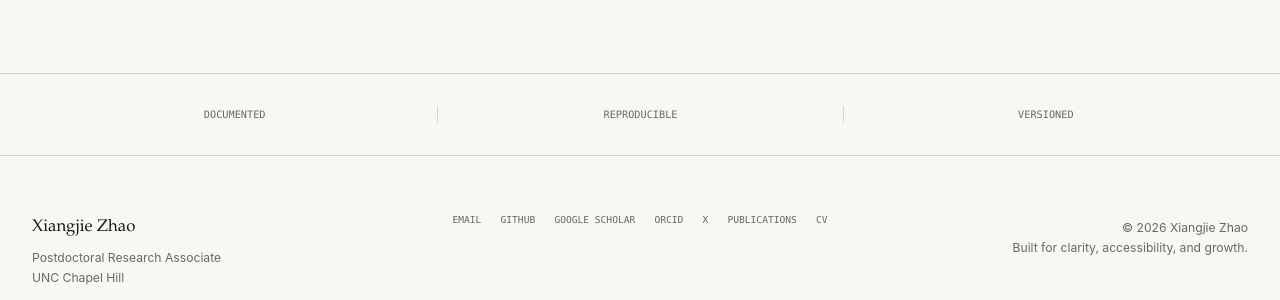
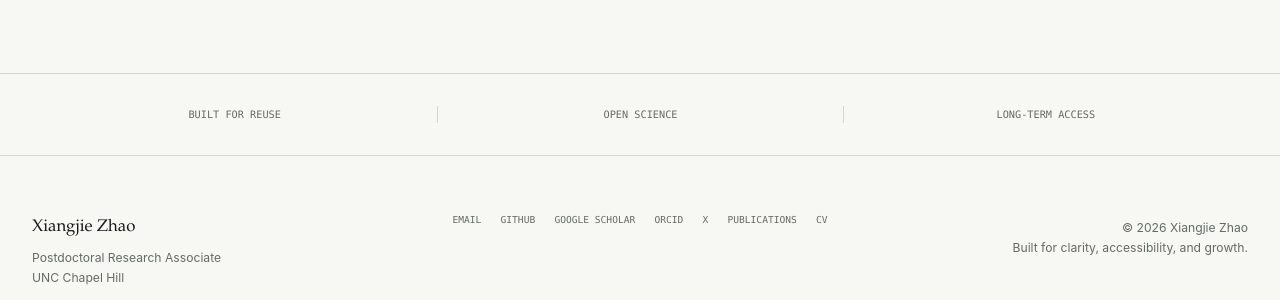
Before and after one commit to CadenZhao/CadenZhao.github.io, a Jekyll site: the page built from resources.md, in a window 1280 px wide and 900 px high, scrolled down 1742 px. Shown: the part 556-856 px from the top of the window. Built offline with Jekyll 4.4.1, drawn with Linux system fonts in a browser that asks for light colours.

Commit message:
Refine resource principles

```diff
--- a/resources.md
+++ b/resources.md
@@ -40,5 +40,5 @@ description: Atlases, databases, software, and reproducible frameworks developed
 </main>
 
 <aside class="resource-standard">
-  <div class="page-shell"><span>Documented</span><span>Reproducible</span><span>Versioned</span></div>
+  <div class="page-shell"><span>Built for reuse</span><span>Open science</span><span>Long-term access</span></div>
 </aside>
```
